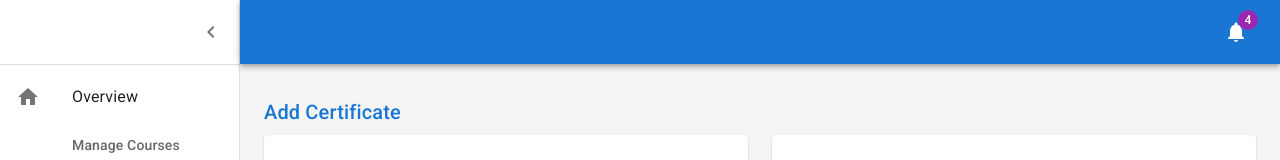
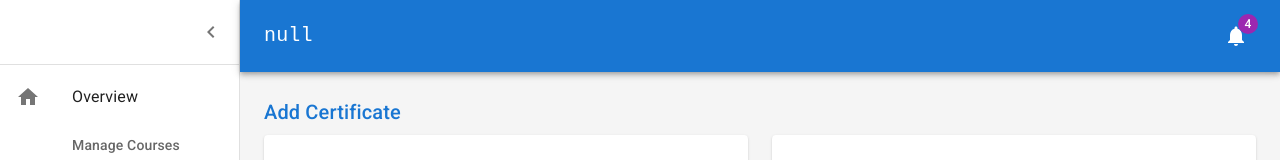
Before and after one commit to Brian-McK/QardlessWepApp, a React (Create React App) app in the folder create-react-app/: page / in a window 1280 px wide. Shown: the top 160 px of the page. Built offline with nearby package versions, Linux system fonts and the light colour scheme; no server answers; what @azure/storage-blob would draw is missing.

Commit message:
import react-router-dom to project

```diff
--- a/create-react-app/package.json
+++ b/create-react-app/package.json
@@ -25,6 +25,7 @@
     "react-dom": "^18.2.0",
     "react-dropzone": "^14.2.3",
     "react-redux": "^8.0.5",
+    "react-router-dom": "^6.9.0",
     "react-scripts": "latest",
     "recharts": "^2.3.2",
     "yup": "^1.0.0"
--- a/create-react-app/src/App.js
+++ b/create-react-app/src/App.js
@@ -3,6 +3,7 @@ import Dashboard from "../src/dashboard/Dashboard";
 import { SharedSnackbarProvider } from "./providers/SharedSnackbar.context";
 import Login from "./dashboard/Login/Login";
 import { UserContext } from "./providers/User.context";
+import { BrowserRouter, Route, Switch } from "react-router-dom";
 
 export default function App() {
   const [user, setUser] = React.useState(null);
--- a/create-react-app/src/dashboard/Dashboard.js
+++ b/create-react-app/src/dashboard/Dashboard.js
@@ -137,7 +137,7 @@ function DashboardContent() {
               noWrap
               sx={{ flexGrow: 1 }}
             >
-              {user}
+              <pre>{JSON.stringify(user, null, 2)}</pre>
             </Typography>
             <IconButton color="inherit">
               <Badge badgeContent={4} color="secondary">
--- a/create-react-app/src/dashboard/Login/Login.js
+++ b/create-react-app/src/dashboard/Login/Login.js
@@ -8,6 +8,8 @@ import * as yup from "yup";
 import Checkbox from "@mui/material/Checkbox";
 import Typography from "@mui/material/Typography";
 import { createTheme, ThemeProvider } from "@mui/material/styles";
+import { useContext } from "react";
+import { UserContext } from "../../providers/User.context";
 
 function Copyright(props) {
   return (
@@ -37,6 +39,9 @@ const validationSchemaLoginUser = yup.object({
 });
 
 export default function Login() {
+
+  const { user, setUser } = useContext(UserContext);
+
   const formikLoginUser = useFormik({
     initialValues: {
       email: "",
```
Also changed, not shown: 1 other file (tests, documents, lock files or other folders).
